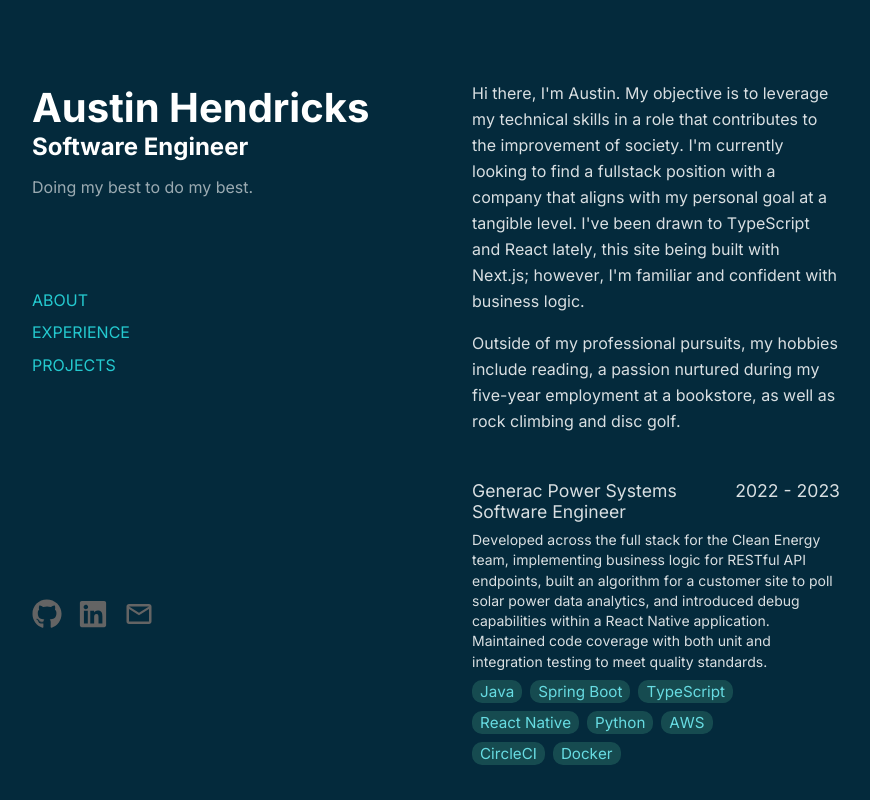
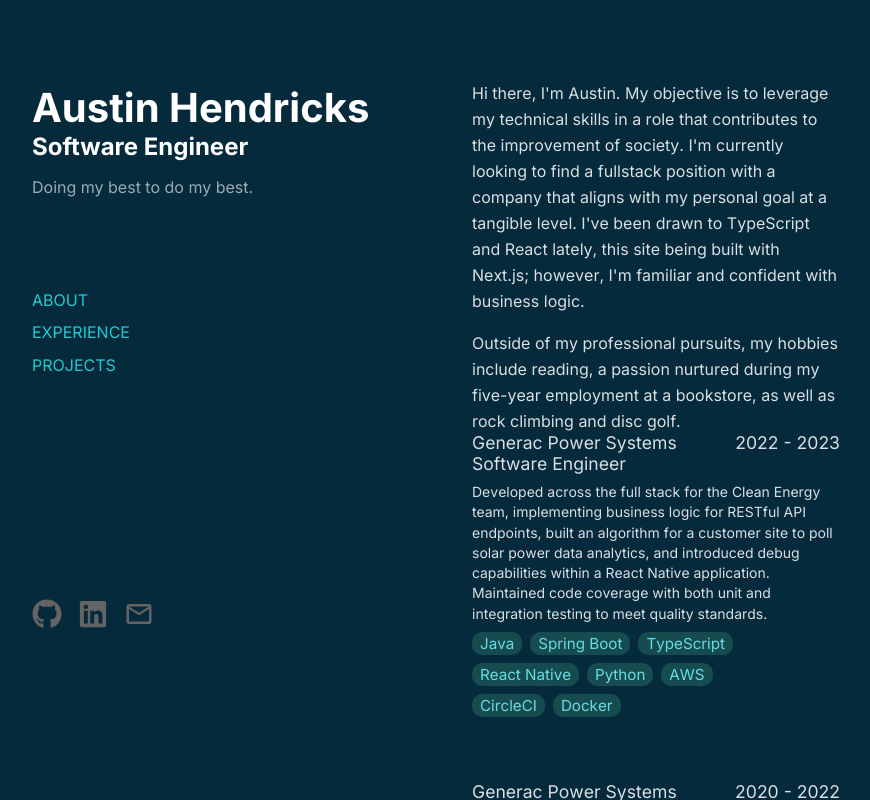
Before and after one commit to hendraustin/hendraustin.github.io, a Next.js app: page / in a window 1280 px wide. Shown: the whole page, without its empty margins (168-1038 px from the left). Built offline with nearby package versions, Linux system fonts and the light colour scheme.

Commit message:
Fix about me section height

```diff
--- a/src/app/components/sections/sections.module.css
+++ b/src/app/components/sections/sections.module.css
@@ -7,7 +7,7 @@
 }
 
 .about {
-    height: 25rem;
+    height: 22rem;
     font-size: 1rem;
     top: 0;
     line-height: 1.625;
```
